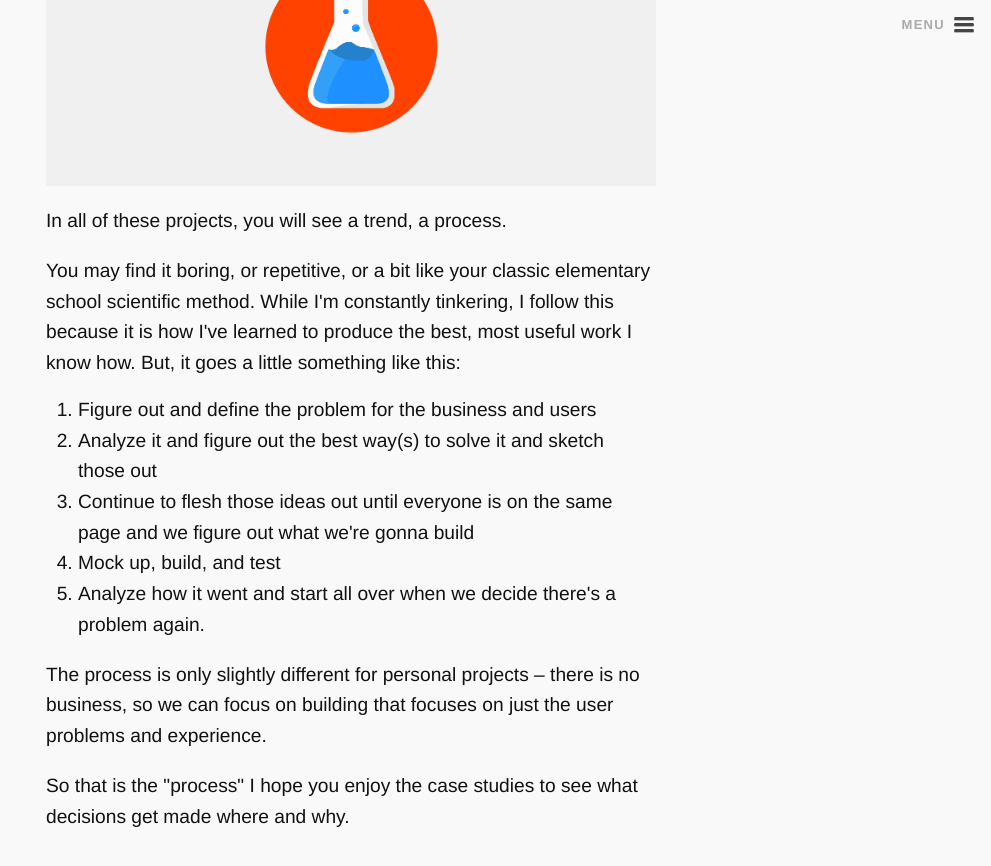
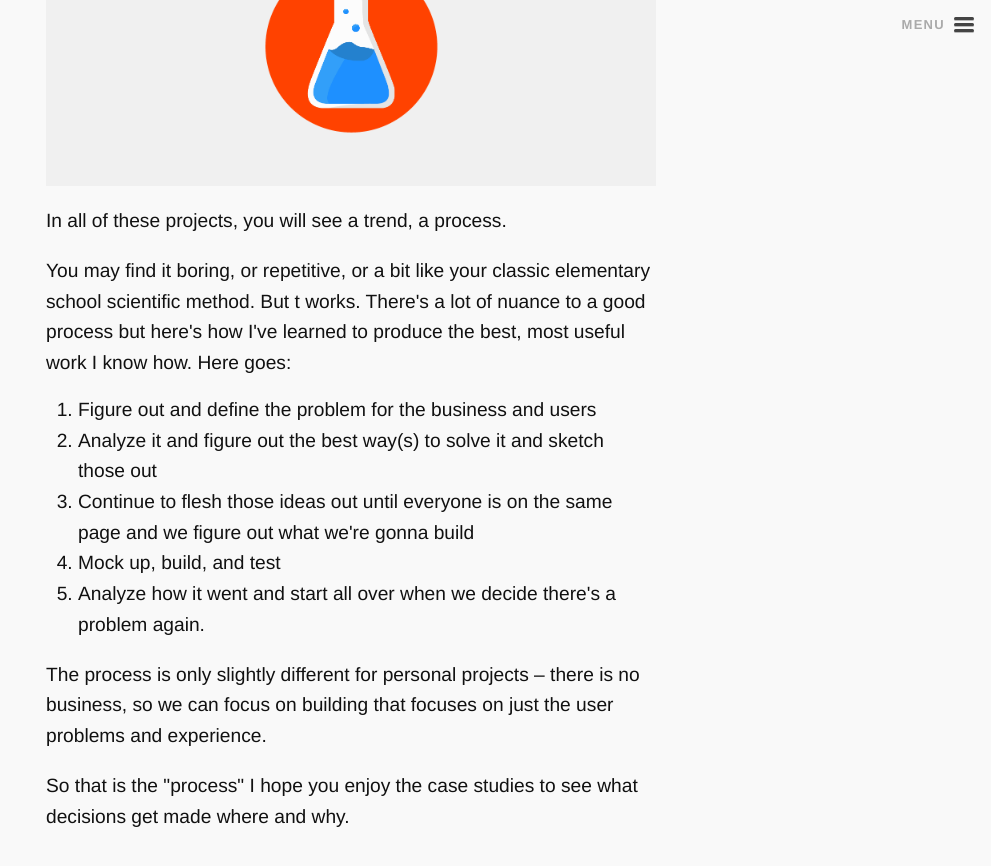
Before and after one commit to ReptarAzar/reptarazar.github.io, a Jekyll site: the page built from portfolio.md, in a window 1280 px wide and 900 px high, scrolled down 3064 px. Shown: the top 866 px of the window, without its empty margins (289-1280 px from the left). Built offline with Jekyll 4.4.1, drawn with Linux system fonts in a browser that asks for light colours; nearby versions of some CDN libraries.

Commit message:
Process note update

```diff
--- a/portfolio.md
+++ b/portfolio.md
@@ -47,7 +47,7 @@ permalink: /portfolio/
 
 <p>In all of these projects, you will see a trend, a process.</p>
 
-<p>You may find it boring, or repetitive, or a bit like your classic elementary school scientific method. While I'm constantly tinkering, I follow this because it is how I've learned to produce the best, most useful work I know how. But, it goes a little something like this:</p>
+<p>You may find it boring, or repetitive, or a bit like your classic elementary school scientific method. But t works. There's a lot of nuance to a good process but here's how I've learned to produce the best, most useful work I know how. Here goes:</p>
 
     <ol>
         <li>Figure out and define the problem for the business and users</li>
```
